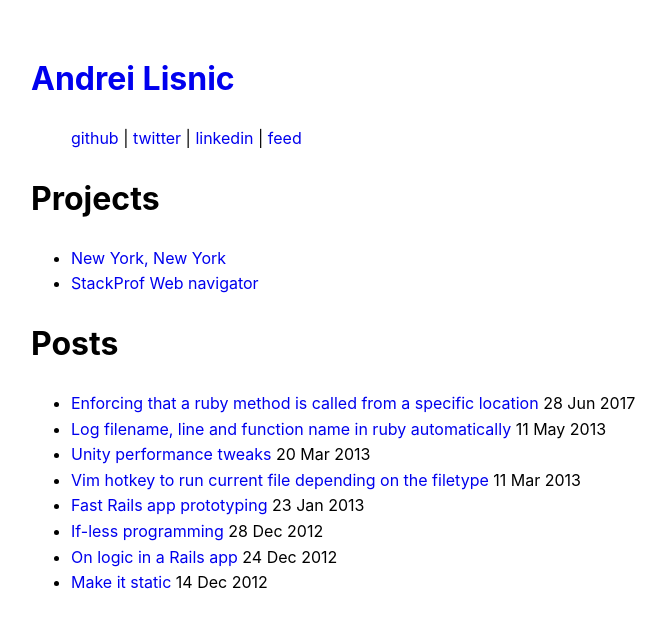
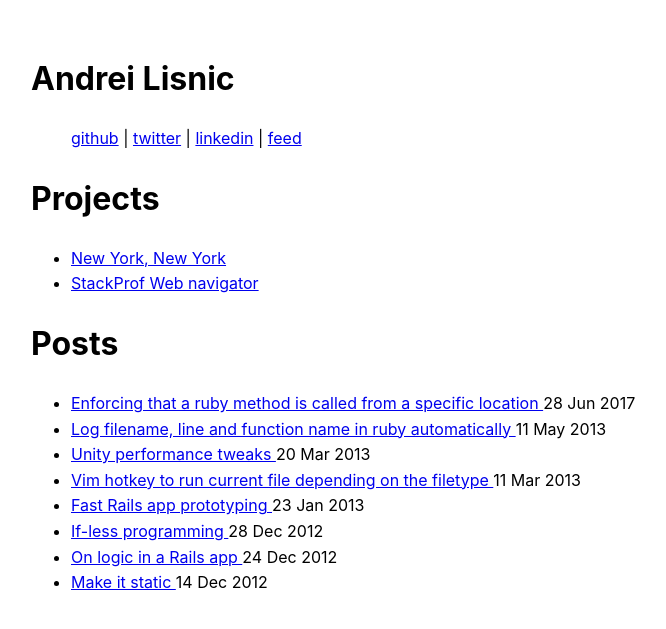
Before and after one commit to alisnic/alisnic.github.com, a Jekyll site: the page built from index.html, in a window 1280 px wide. Shown: the top 629 px of the page, without its empty margins (289-955 px from the left). Built offline with Jekyll 4.4.1, drawn with Linux system fonts in a browser that asks for light colours.

Commit message:
Keep underline for links, simplify css

```diff
--- a/_layouts/default.html
+++ b/_layouts/default.html
@@ -6,7 +6,7 @@
     <link href="http://gmpg.org/xfn/11" rel="profile">
 
     <title>
-      Andrei Lisnic
+      Andrei Lisnic blog
     </title>
 
     <!-- CSS -->
--- a/index.html
+++ b/index.html
@@ -2,7 +2,7 @@
 layout: default
 ---
 <header class="masthead">
-  <h1><a href="/">Andrei Lisnic</a></h1>
+  <h1>Andrei Lisnic</h1>
   <ul class="inline">
     <li><a href="https://github.com/alisnic" >github</a></li>
     |
--- a/public/css/styles.css
+++ b/public/css/styles.css
@@ -8,9 +8,6 @@ body {
 img {
   max-width: 100%;
 }
-a {
-  text-decoration: none;
-}
 .inline > * {
   display: inline;
 }
@@ -18,7 +15,6 @@ pre {
   padding: 0.5rem 0;
   border-top: 1px solid #eee;
   border-bottom: 1px solid #eee;
-  max-width: 100%;
   overflow-y: scroll;
 }
 
```
